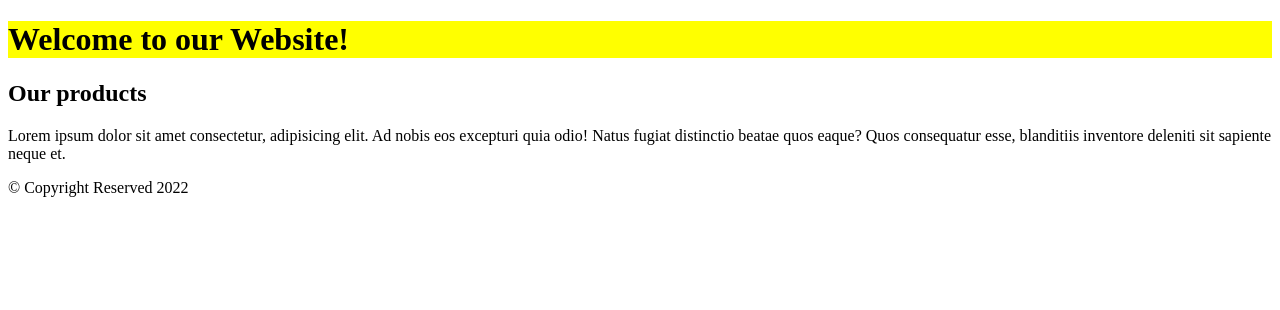
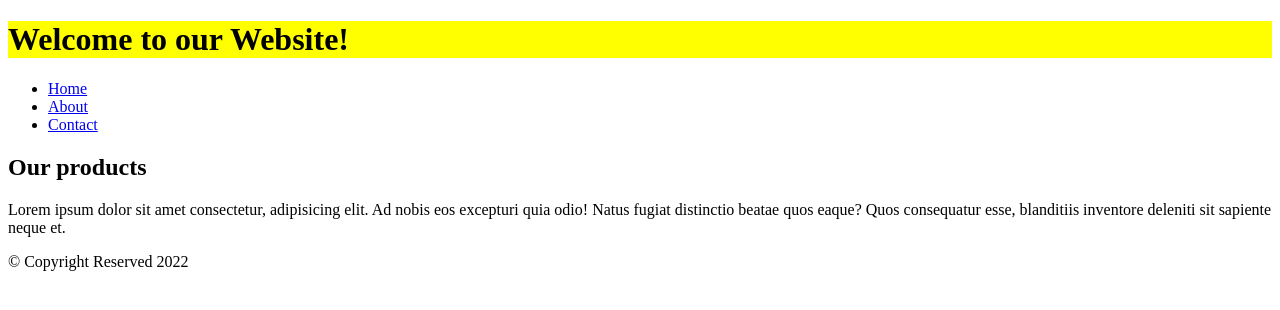
Before and after one commit to DavDevPro/azizbekkhabibullayev, a plain HTML site: page index.html in a window 1280 px wide. Drawn offline with Linux system fonts and the light colour scheme.

Commit message:
I added navbar

```diff
--- a/index.html
+++ b/index.html
@@ -10,6 +10,14 @@
   <body>
     <header>
       <h1>Welcome to our Website!</h1>
+
+      <nav>
+        <ul>
+          <li><a href="#">Home</a></li>
+          <li><a href="#">About</a></li>
+          <li><a href="#">Contact</a></li>
+        </ul>
+      </nav>
     </header>
 
     <main>
```
